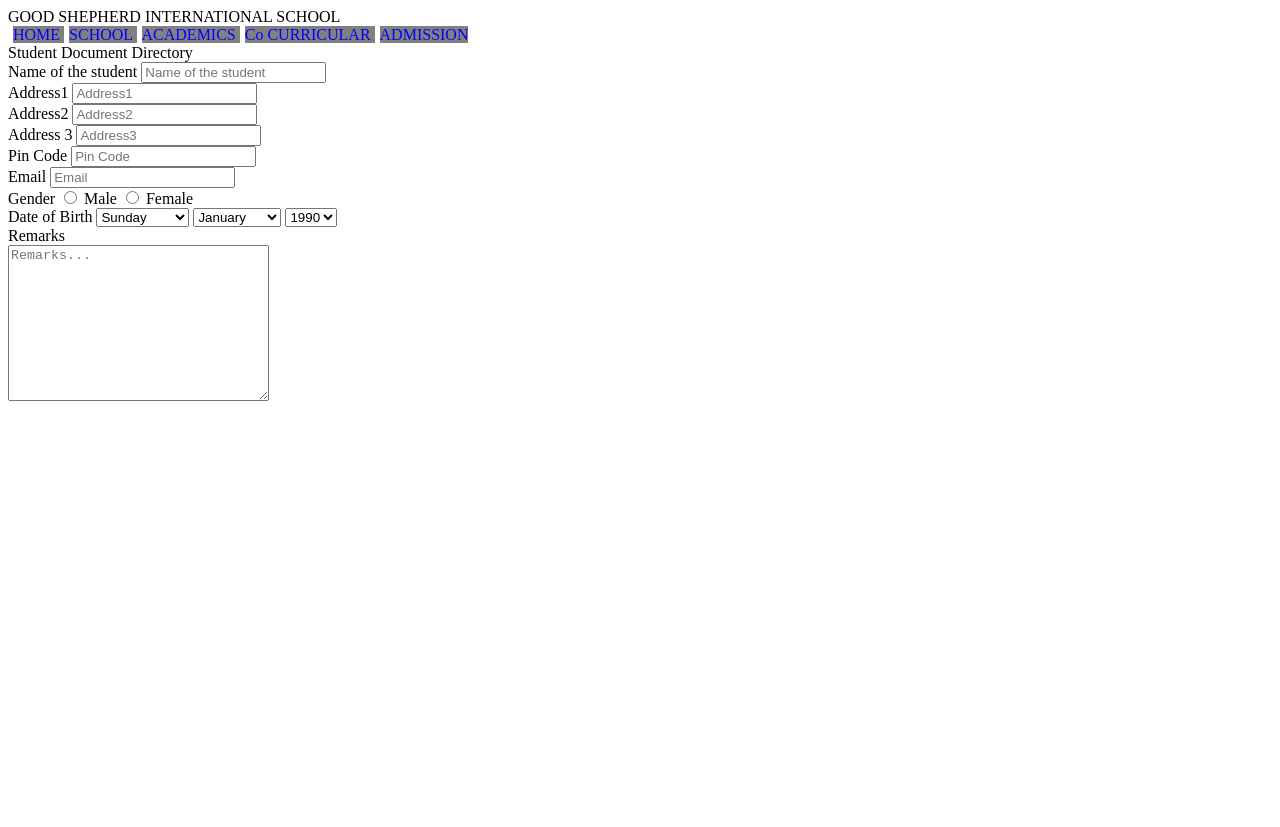
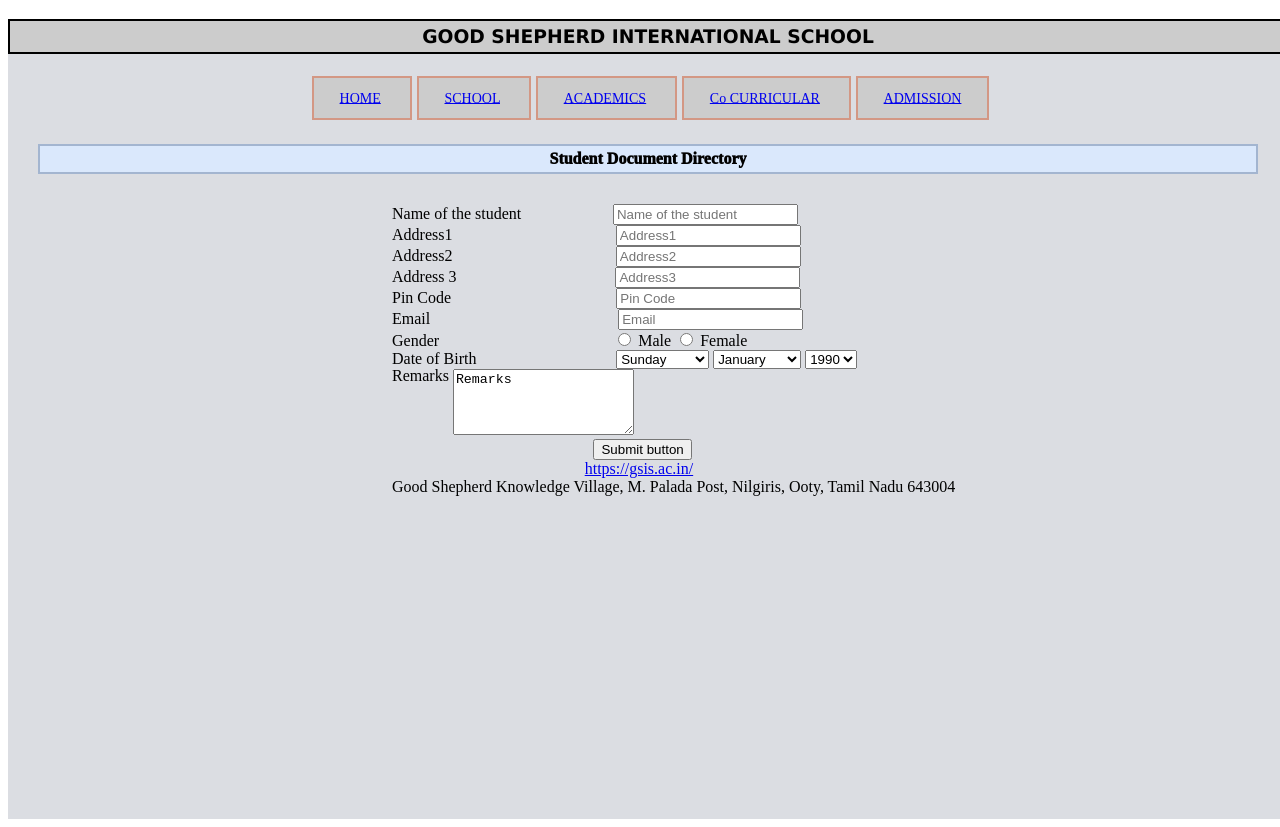
Before and after one commit to ritheesh4/html-css-netNinja, a plain HTML site: page assignment1/index.html in a window 1280 px wide. Before the commit the page ends 800 px from the top, so only its background shows below. Drawn offline with Linux system fonts and the light colour scheme.

Commit message:
main fields added

```diff
--- a/assignment1/index.css
+++ b/assignment1/index.css
@@ -1,17 +1,95 @@
+.main{
+ background-color:#dbdde2 ;
+ width:100vw;height:100vh;
+}
 .headline{
     color: red;
     text-align: center;
 }
 .horizontal-list{
     display: inline;
+    font-size: 14px;
+    padding-left: 2%;
+    padding-top: 1%;
+    padding-bottom: 1%;
+    padding-right: 2%;
 }
 .block{
-    color:blue;
-    background-color: gray;
+    color:#5b5baf;
+    background-color: #cccccc;
     margin-left: 5px;
+    border: 2px solid #d39784;
 
 }
 .form-portion{
     display: inline;
 
 }
+.remarks{
+    position: relative;
+    bottom: 54px;
+
+}
+.title{
+    text-align: center;
+    font-family: 'Lucida Sans', 'Lucida Sans Regular', 'Lucida Grande', 'Lucida Sans Unicode', Geneva, Verdana, sans-serif;
+    background-color: #cccccc;
+    border: 2px solid black;
+    padding-bottom: 5px;
+    padding-top: 5px;
+}
+.block-horizontal{
+    text-align: center;
+    padding-bottom: 5px;
+    margin-bottom: 15px;
+
+}
+.directory{
+    text-align: center;
+    font-weight: 1000;
+    background-color: #dae8fc;
+    border: 2px solid #a3b5d0;
+    padding-bottom: 4px;
+    padding-top:4px ;
+    margin-left: 30px;
+    margin-right: 30px;
+    margin-bottom: 30px;
+
+}
+.form-main{
+text-align: left;
+margin-right: 20px;
+padding-left: 30%;
+}
+.a{
+    margin-left: 10%;
+}
+.b{
+    margin-left: 18.2%;
+}
+.c{
+    margin-left: 18.2%;
+}
+.d{
+    margin-left: 17.7%;
+}
+.e{
+    margin-left: 18.4%;
+}
+.f{
+    margin-left: 21%;
+}
+.g{
+    margin-left: 20%;
+}
+.h{
+    margin-left:15.5%;
+}
+.j{
+    margin-left: 23%;
+
+}
+.k{
+    margin-left: 22%;
+
+}
--- a/assignment1/index.html
+++ b/assignment1/index.html
@@ -9,35 +9,39 @@
 </head>
 
 <body>
+    <div class="main">
         <div>
-        <div>
-            GOOD SHEPHERD INTERNATIONAL SCHOOL
+            <h3 class="title">GOOD SHEPHERD INTERNATIONAL SCHOOL</h3>
         </div>
         <div class="horizontal-list">
+            <div class ="block-horizontal">
                 <div class="horizontal-list block">
-                HOME
+                    <a href="https://gsis.ac.in/">HOME</a>
                 </div>
                 <div class="horizontal-list block">
-                SCHOOL
+                    <a href="https://gsis.ac.in/">SCHOOL</a>
                 </div>
                 <div class="horizontal-list block">
-                ACADEMICS
+                    <a href="https://gsis.ac.in/">ACADEMICS</a>
+
                 </div>
                 <div class="horizontal-list block">
-                Co CURRICULAR
+                    <a href="https://gsis.ac.in/">Co CURRICULAR</a>
+
                 </div>
                 <div class="horizontal-list block">
-                ADMISSION
+                    <a href="https://gsis.ac.in/">ADMISSION</a>
                 </div>
             </div>
-        <div>
+        </div>
+        <div class ="directory">
             Student Document Directory
         </div>
+        <div class="form-main">
             <div>
-            <div>
-                <form class="form-portion">
+                <form class="form-portion " >
                     <label for="student-name">Name of the student</label>
-                    <input type="text" id="student-name" name="student-name" placeholder="Name of the student" required>
+                    <input type="text" id="student-name" name="student-name" placeholder="Name of the student" required class="a">
                 </form>
             </div>
             <div>
@@ -45,7 +49,7 @@
 
                     <form class="form-portion">
                         <label for="student-name">Address1</label>
-                        <input type="text" id="student-name" name="student-name" placeholder="Address1" required>
+                        <input type="text" id="student-name" name="student-name" placeholder="Address1" required class="b">
                     </form>
                 </div>
             </div>
@@ -53,7 +57,7 @@
                 <div class="form-portion">
                     <form class="form-portion">
                         <label for="student-name">Address2</label>
-                        <input type="text" id="student-name" name="student-name" placeholder="Address2" required>
+                        <input type="text" id="student-name" name="student-name" placeholder="Address2" required class ="c">
                     </form>
                 </div>
             </div>
@@ -61,7 +65,7 @@
                 <div class="form-portion">
                     <form class="form-portion">
                         <label for="student-name">Address 3</label>
-                        <input type="text" id="student-name" name="student-name" placeholder="Address3" required>
+                        <input type="text" id="student-name" name="student-name" placeholder="Address3" required class = "d">
                     </form>
                 </div>
             </div>
@@ -69,7 +73,7 @@
                 <div class="form-portion">
                     <form class="form-portion">
                         <label for="student-name">Pin Code</label>
-                        <input type="text" id="student-name" name="student-name" placeholder="Pin Code" required>
+                        <input type="text" id="student-name" name="student-name" placeholder="Pin Code" required class ="e">
                     </form>
                 </div>
             </div>
@@ -77,7 +81,7 @@
                 <div class="form-portion">
                     <form class="form-portion">
                         <label for="student-name">Email</label>
-                        <input type="text" id="student-name" name="student-name" placeholder="Email" required>
+                        <input type="text" id="student-name" name="student-name" placeholder="Email" required class ="f">
                     </form>
                 </div>
             </div>
@@ -86,7 +90,7 @@
                     Gender
                 </div>
                 <div class="form-portion">
-                    <input type="radio" name="gender" value="Male" id="option-1">
+                    <input type="radio" name="gender" value="Male" id="option-1"  class="g">
                     <label for="option-1">Male</label>
                     <input type="radio" name="gender" value="Female" id="option-2">
                     <label for="option-2">Female</label><br>
@@ -97,7 +101,7 @@
                     Date of Birth
                 </div>
                 <div class="form-portion">
-                    <select id="Day-select" name="Day">
+                    <select id="Day-select" name="Day" class="h">
                         <option value="Sunday">Sunday</option>
                         <option value="Monday">Monday</option>
                         <option value="Tuesday">Tuesday</option>
@@ -141,13 +145,26 @@
                 </div>
                 <div>
                     <div class="form-portion">
-                        <label for="Remarks">Remarks</label><br>
-                        <div class="form-portion">
-                            <textarea name="bio" id="bio" cols="30" rows="10" placeholder="Remarks..."></textarea>
-                        </div>
+                        <label for="Remarks" class="remarks">Remarks</label>
+                        <textarea id="remarks-form" rows="4" cols="20">Remarks
+
+                        </textarea>
                     </div>
 
                 </div>
+                <div>
+                    <input type="submit" value="Submit button" class="j">
+                </div>
+                <div>
+                    <div class="form-portion k">
+                        <a href="https://gsis.ac.in/">https://gsis.ac.in/</a>
+                    </div>
+                    <div>
+                        Good Shepherd Knowledge Village, M. Palada Post, Nilgiris, Ooty, Tamil Nadu 643004
+                    </div>
+
+                </div>
+
             </div>
         </div>
 
```
Lines whose indentation alone changed are shown as unchanged.
